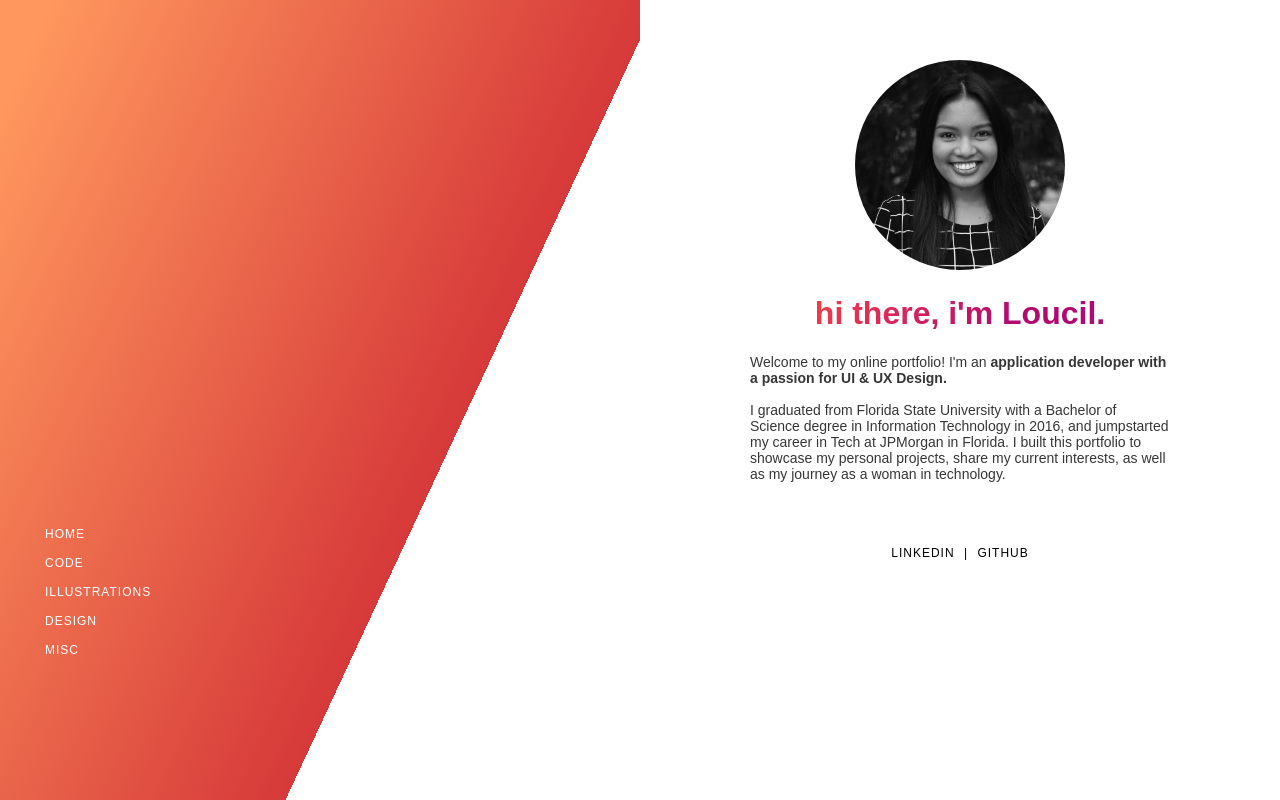
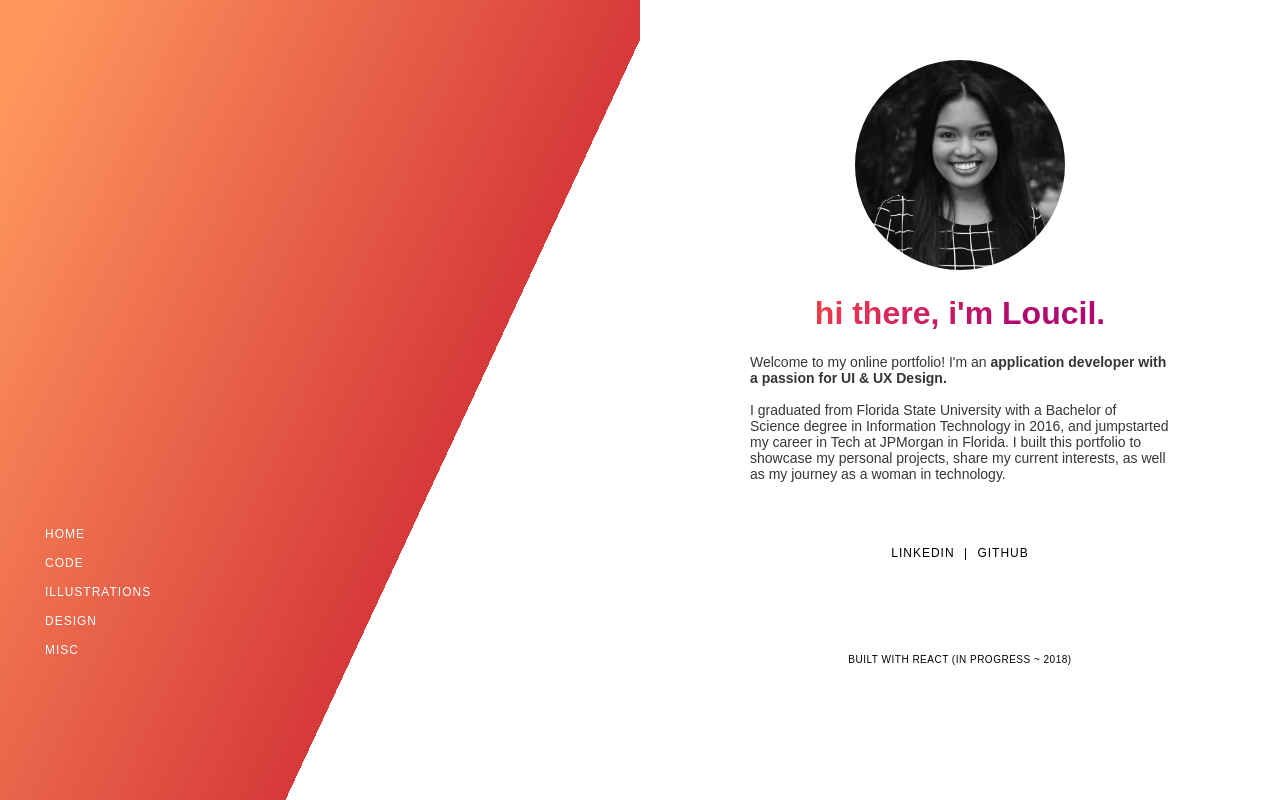
Before and after one commit to loucilvr/loucilrubio.github.io, a React (Create React App) app in the folder my-app/: page /#/ in a window 1280 px wide. Built offline with nearby package versions, Linux system fonts and the light colour scheme.

Commit message:
Added media links

```diff
--- a/my-app/src/Components/AboutMe/AboutMe.js
+++ b/my-app/src/Components/AboutMe/AboutMe.js
@@ -21,8 +21,11 @@ const AboutMe = () => {
            		</div>
        		</div>
            <div className="mediaLinks">
-               <a href="">LINKEDIN</a> <span className="space"> | </span> <a href="">GITHUB</a>
+               <a href="https://www.linkedin.com/in/mlcrubio">LINKEDIN</a>
+               <span className="space"> | </span>
+               <a href="https://github.com/loucilvr">GITHUB</a>
            </div>
+           <Footer/>
        </div>
    );
 }
--- a/my-app/src/Components/Footer/Footer.js
+++ b/my-app/src/Components/Footer/Footer.js
@@ -4,7 +4,7 @@ import './Footer.css'
 const Footer = () => {
 	return (
 		<div className="footer">
-			Built with React, by Loucil (2018)
+			Built with React (IN PROGRESS ~ 2018)
 		</div>
 	)
 }
```
